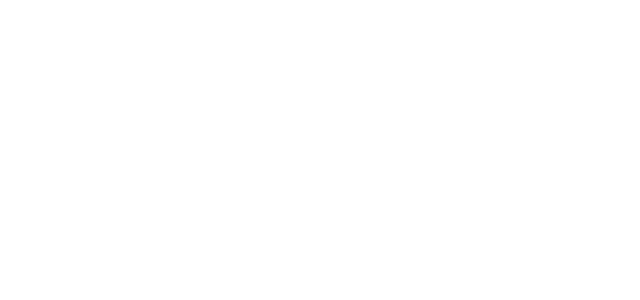
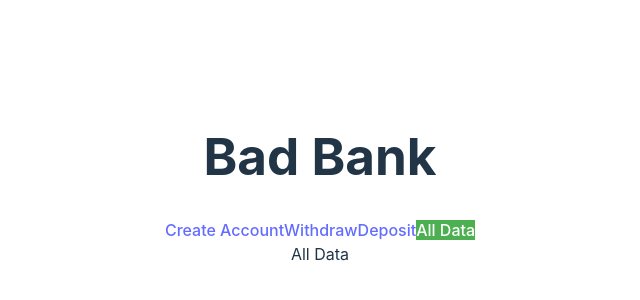
Before and after one commit to FireSquid6/bad-bank, a React (Vite) app: page /alldata in a window 1280 px wide. Shown: the part 220-520 px from the top of the page, without its empty margins (320-960 px from the left). Built offline with nearby package versions, Linux system fonts and the light colour scheme.

Commit message:
add header

```diff
--- a/src/App.tsx
+++ b/src/App.tsx
@@ -2,11 +2,23 @@
 import reactLogo from './assets/react.svg'
 import viteLogo from '/vite.svg'
 import './App.css'
+import Header from './header/Header'
+import { BrowserRouter, Routes, Route, useLocation, Location } from 'react-router-dom'
+
 
 function App() {
   return (
     <div className="App">
-
+      <BrowserRouter>
+        <Header />
+        <Routes>
+          <Route path="/" element={<div>Home</div>} />
+          <Route path="/create-account" element={<div>Create Account</div>} />
+          <Route path="/deposit" element={<div>Deposit</div>} />
+          <Route path="/withdraw" element={<div>Withdraw</div>} />
+          <Route path="/alldata" element={<div>All Data</div>} />
+        </Routes>
+      </BrowserRouter>
     </div>
   )
 }
--- /dev/null
+++ b/src/header/Header.css
@@ -0,0 +1,8 @@
+.active {
+  background-color: #4CAF50;
+  color: white;
+}
+
+.nav-item {
+  transition: all 0.2s ease-in-out;
+}
--- a/src/header/Header.tsx
+++ b/src/header/Header.tsx
@@ -1,14 +1,38 @@
+import { useLocation, Location } from 'react-router-dom';
+import './Header.css';
+
+interface NavItem {
+  name: string;
+  path: string;
+}
+
 
 export default function Header() {
+  let location: string = "/create-account"
+  try {
+    location = useLocation().pathname;
+  }
+  catch (e) {
+    console.log(e);
+  }
+
+  const navItems: NavItem[] = [
+    { name: 'Create Account', path: '/create-account' },
+    { name: 'Withdraw', path: '/withdraw' },
+    { name: 'Deposit', path: '/deposit' },
+    { name: 'All Data', path: '/alldata' },
+  ];
 
   return (
     <header className="header">
       <h1>Bad Bank</h1>
       <nav>
-        <a>Create Account</a>
-        <a>Withdraw</a>
-        <a>Deposit</a>
-        <a>All Data</a>
+        {navItems.map((item: NavItem) => (
+          <a
+            key={item.name}
+            className={location === item.path ? 'nav-item active' : 'nav-item'}
+            >{item.name}</a>
+        ))}
       </nav>
     </header>
   )
```
Also changed, not shown: package.json (+10 -3 lines), vitest.config.js (added, +8 -0 lines), 2 other files (tests, documents, lock files or other folders).
